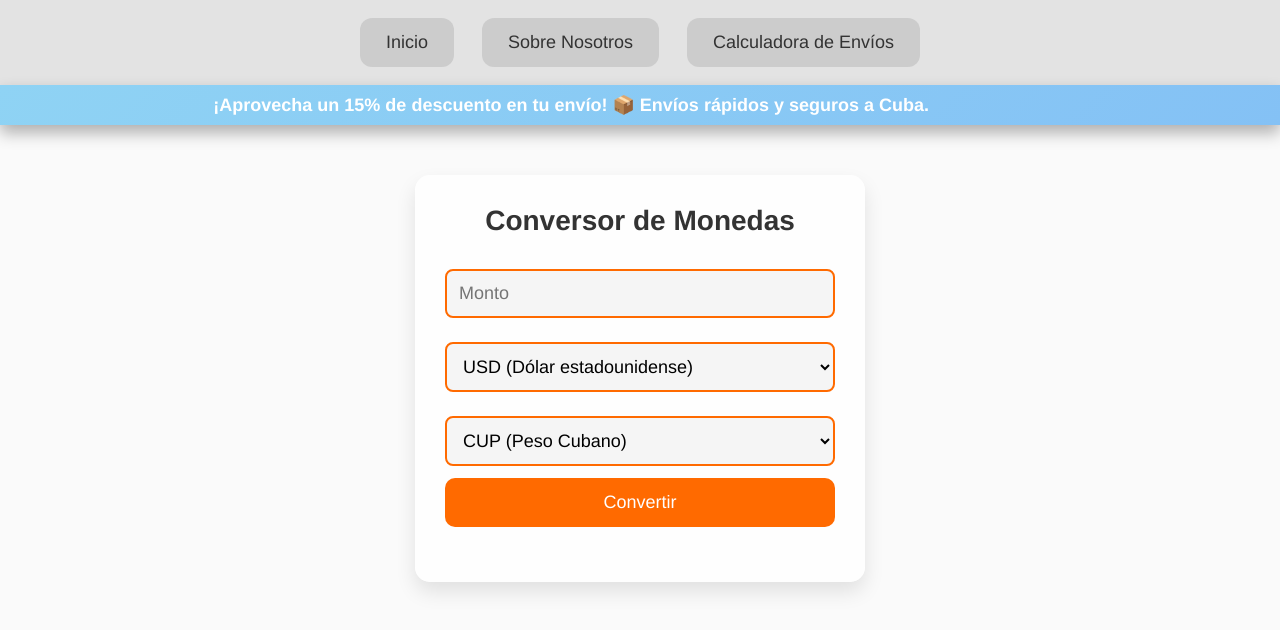
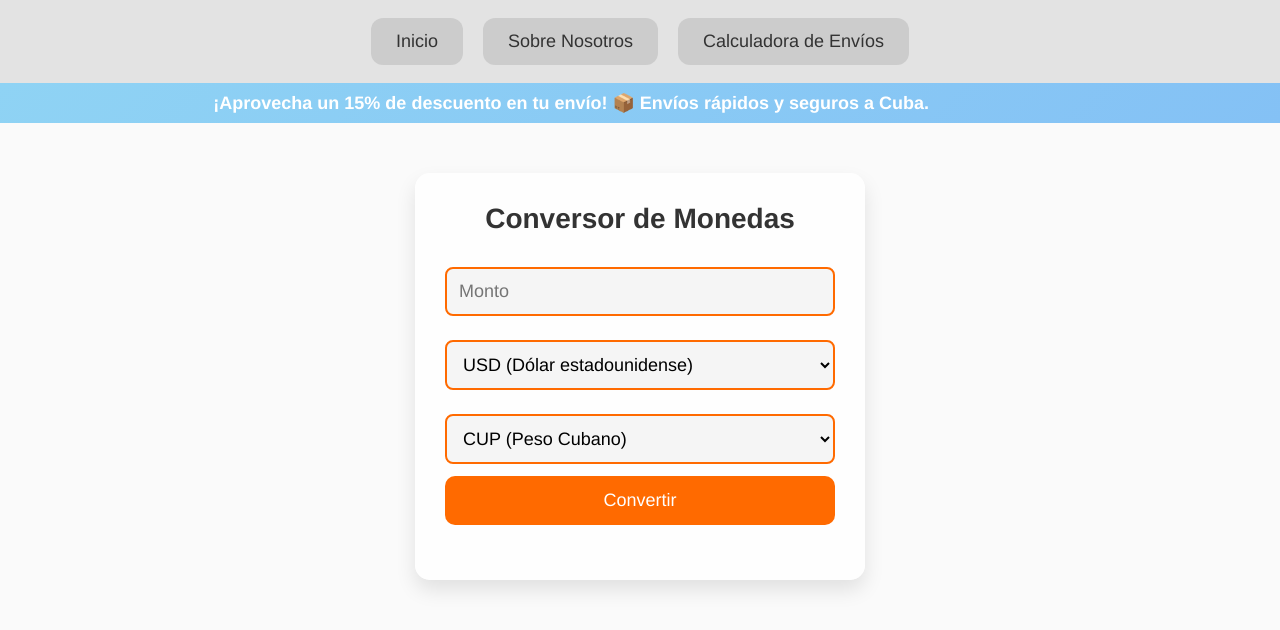
Before and after one commit to CubaExpress/cubamaxd, a plain HTML site: page sobre-nosotros.html in a window 1280 px wide. Drawn offline with Linux system fonts and the light colour scheme.

Commit message:
Update sobre-nosotros.html

```diff
--- a/sobre-nosotros.html
+++ b/sobre-nosotros.html
@@ -42,19 +42,17 @@
         nav a {
             color: #333;
             text-decoration: none;
-            padding: 14px 26px;
-            font-size: 18px; /* Menú más grande */
-            margin: 0 14px;
+            padding: 13px 25px;
+            font-size: 18px;
+            margin: 0 10px;
             border-radius: 12px;
-            transition: all 0.3s ease;
+            transition: 0.3s;
             background: rgba(0, 0, 0, 0.1);
-            white-space: nowrap;
         }
 
         nav a:hover {
             background: rgba(0, 0, 0, 0.2);
             transform: scale(1.05);
-            box-shadow: 0 4px 8px rgba(0, 0, 0, 0.3);
         }
 
         @media screen and (max-width: 480px) {
@@ -74,13 +72,12 @@
             background: linear-gradient(135deg, #8fd3f4, #84c1f5);
             color: white;
             text-align: center;
-            padding: 20px; /* Fondo más fino */
-            font-size: 18px; /* Texto un poco más pequeño */
+            padding: 20px;
+            font-size: 18px;
             font-weight: bold;
+            white-space: nowrap;
             overflow: hidden;
-            white-space: nowrap;
             position: relative;
-            box-shadow: 0px 8px 16px rgba(0, 0, 0, 0.3);
             display: flex;
             align-items: center;
             justify-content: center;
```
